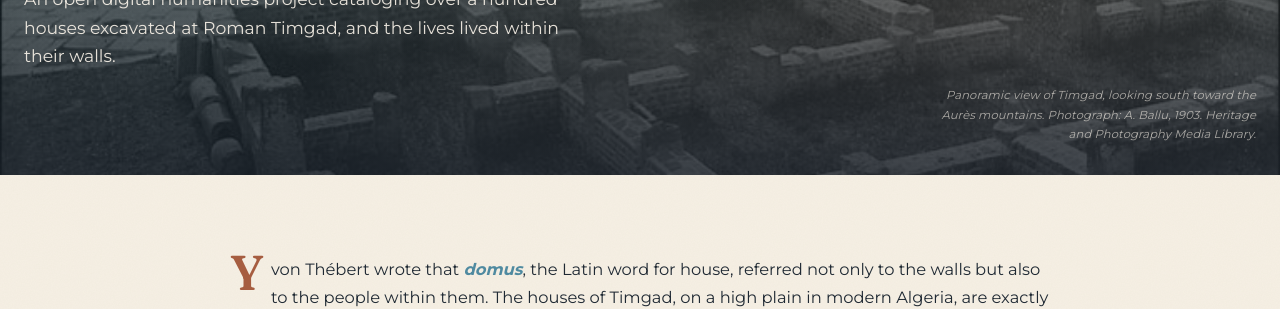
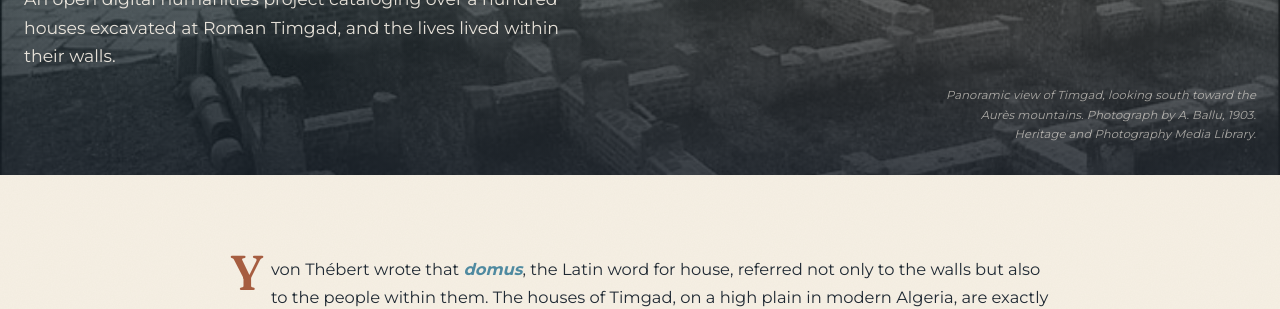
Before and after one commit to kimedher/timgadhouses, a Jekyll site: the page built from index.md, in a window 1280 px wide and 900 px high. Shown: the part 432-741 px from the top of the window. Built offline with Jekyll 4.4.1, drawn with Linux system fonts in a browser that asks for light colours.

Commit message:
Standardize hero caption: Photograph by A. Ballu

```diff
--- a/_layouts/home.html
+++ b/_layouts/home.html
@@ -20,7 +20,7 @@ layout: default
       {% endcomment %}
     </div>
   </div>
-  <p class="hero-bleed-caption">Panoramic view of Timgad, looking south toward the Aurès mountains. Photograph: A. Ballu, 1903. Heritage and Photography Media Library.</p>
+  <p class="hero-bleed-caption">Panoramic view of Timgad, looking south toward the Aurès mountains. Photograph by A. Ballu, 1903. Heritage and Photography Media Library.</p>
 </section>
 
 <section class="container fade-in" style="padding: 5rem 0 2rem;">
```
